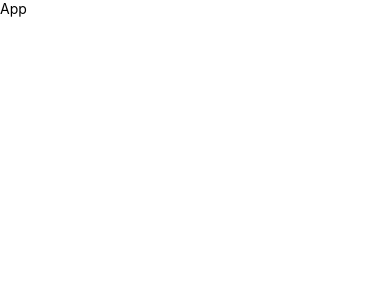
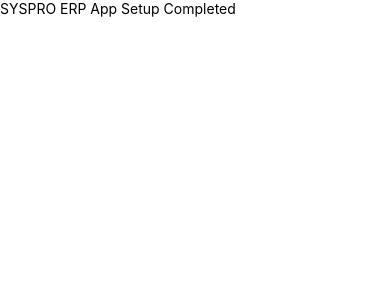
Before and after one commit to galaxyappdeveloper/SYSPRO_ERP_Mobile_App, a React Native app: screen / in a window 390 px wide. Shown: the top 300 px of the page. Built offline with nearby package versions, Linux system fonts and the light colour scheme.

Commit message:
Fix: App.jsx file

```diff
--- a/App.jsx
+++ b/App.jsx
@@ -4,7 +4,7 @@
 const App = () => {
   return (
     <View>
-      <Text>App</Text>
+      <Text>SYSPRO ERP App Setup Completed</Text>
     </View>
   );
 };
```
